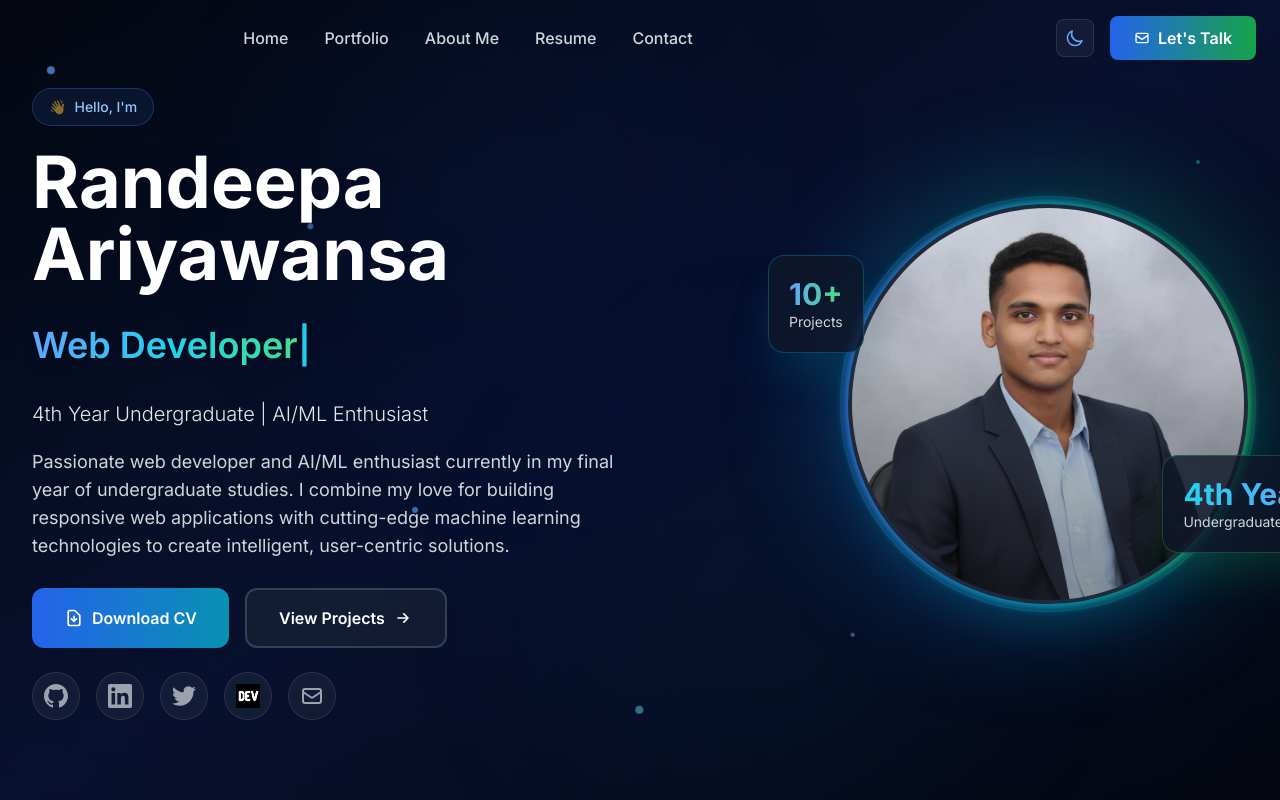
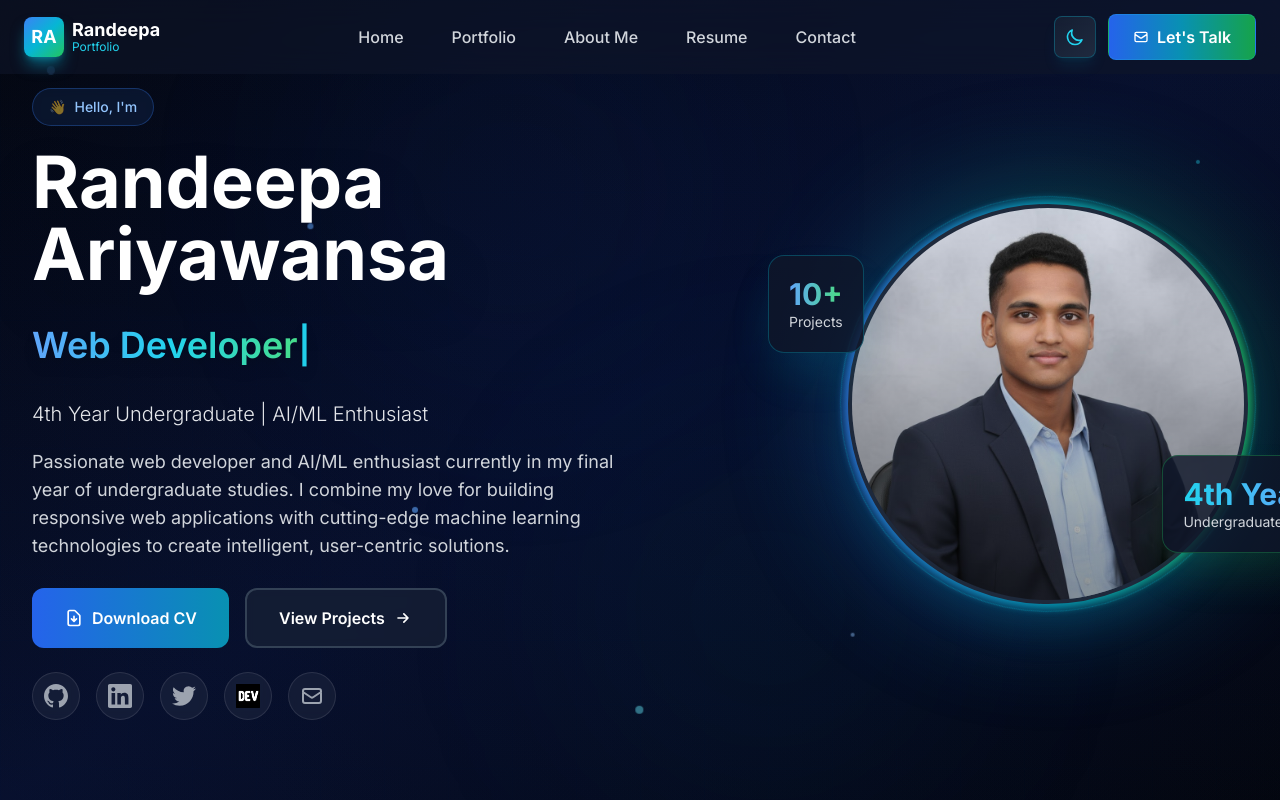
Before and after one commit to Randeepa23/RandeepaAriyawansa, an Angular app in the folder frontend/: page / in a window 1280 px wide. Shown: the top 800 px of the page. Built offline with nearby package versions, Linux system fonts and the light colour scheme.

Commit message:
Redesign navbar: Add logo, animated underlines, improved hover effects and professional styling

```diff
--- a/frontend/src/app/shared/components/navbar/navbar.component.html
+++ b/frontend/src/app/shared/components/navbar/navbar.component.html
@@ -1,35 +1,50 @@
 <!-- Navbar with Glassmorphism Effect -->
 <nav
   [class.scrolled]="isScrolled"
-  class="fixed top-0 left-0 right-0 z-50 transition-all duration-300"
-  [ngClass]="isScrolled ? 'bg-slate-900/80 backdrop-blur-xl border-b border-white/10 shadow-xl' : 'bg-transparent'">
+  class="fixed top-0 left-0 right-0 z-50 transition-all duration-500"
+  [ngClass]="isScrolled ? 'bg-slate-900/95 backdrop-blur-2xl border-b border-cyan-500/20 shadow-2xl shadow-cyan-500/10' : 'bg-slate-900/60 backdrop-blur-lg'">
 
-  <div class="container mx-auto px-6 py-4 max-w-7xl">
-    <div class="flex items-center gap-4">
+  <div class="container mx-auto px-6 py-3.5 max-w-7xl">
+    <div class="flex items-center justify-between">
+
+      <!-- Logo/Brand -->
+      <div class="flex items-center">
+        <div class="flex items-center space-x-2 cursor-pointer group" (click)="navigateTo('#home')">
+          <div class="w-10 h-10 rounded-lg bg-gradient-to-br from-blue-500 via-cyan-500 to-green-500 flex items-center justify-center transform group-hover:scale-110 transition-all duration-300 shadow-lg shadow-cyan-500/50">
+            <span class="text-white font-bold text-lg">RA</span>
+          </div>
+          <div class="hidden md:block">
+            <div class="text-white font-bold text-lg leading-none">Randeepa</div>
+            <div class="text-cyan-400 text-xs leading-none mt-0.5">Portfolio</div>
+          </div>
+        </div>
+      </div>
 
       <!-- Desktop Navigation -->
-      <div class="hidden lg:flex items-center space-x-1 flex-1 justify-center -ml-32">
+      <div class="hidden lg:flex items-center space-x-2">
         <a
           *ngFor="let item of menuItems"
           (click)="navigateTo(item.href)"
-          class="px-4 py-2 text-gray-300 hover:text-white hover:bg-white/5 rounded-lg transition-all duration-300 cursor-pointer font-medium">
-          {{ item.label }}
+          class="relative px-5 py-2 text-gray-300 hover:text-white transition-all duration-300 cursor-pointer font-medium group">
+          <span class="relative z-10">{{ item.label }}</span>
+          <div class="absolute inset-0 bg-gradient-to-r from-blue-500/10 to-cyan-500/10 rounded-lg opacity-0 group-hover:opacity-100 transition-all duration-300 scale-95 group-hover:scale-100"></div>
+          <div class="absolute bottom-0 left-1/2 -translate-x-1/2 w-0 h-0.5 bg-gradient-to-r from-blue-500 to-cyan-500 group-hover:w-3/4 transition-all duration-300"></div>
         </a>
       </div>
 
       <!-- Right Side: Theme Toggle + Let's Talk Button -->
-      <div class="hidden lg:flex items-center space-x-4">
+      <div class="hidden lg:flex items-center space-x-3">
 
         <!-- Theme Toggle -->
         <button
           (click)="toggleTheme()"
-          class="p-2 rounded-lg bg-white/5 hover:bg-white/10 border border-white/10 hover:border-white/20 transition-all duration-300 group"
+          class="p-2.5 rounded-lg bg-gradient-to-br from-slate-800/50 to-slate-700/50 hover:from-slate-700/70 hover:to-slate-600/70 border border-cyan-500/30 hover:border-cyan-400/50 transition-all duration-300 group shadow-lg shadow-cyan-500/10 hover:shadow-cyan-500/30"
           [title]="isDarkTheme ? 'Switch to Light Mode' : 'Switch to Dark Mode'">
 
           <!-- Sun Icon (Light Mode) -->
           <svg
             *ngIf="!isDarkTheme"
-            class="w-5 h-5 text-yellow-400 group-hover:rotate-90 transition-transform duration-300"
+            class="w-5 h-5 text-yellow-400 group-hover:rotate-180 transition-transform duration-500"
             fill="none"
             stroke="currentColor"
             viewBox="0 0 24 24">
@@ -39,7 +54,7 @@
           <!-- Moon Icon (Dark Mode) -->
           <svg
             *ngIf="isDarkTheme"
-            class="w-5 h-5 text-blue-400 group-hover:rotate-12 transition-transform duration-300"
+            class="w-5 h-5 text-cyan-400 group-hover:rotate-12 group-hover:scale-110 transition-all duration-300"
             fill="none"
             stroke="currentColor"
             viewBox="0 0 24 24">
@@ -50,14 +65,14 @@
         <!-- Let's Talk Button -->
         <button
           (click)="openEmail()"
-          class="group relative px-6 py-2.5 bg-gradient-to-r from-blue-600 to-green-600 text-white font-semibold rounded-lg overflow-hidden transition-all duration-300 hover:shadow-lg hover:shadow-cyan-500/50 hover:scale-105 active:scale-95">
+          class="group relative px-6 py-2.5 bg-gradient-to-r from-blue-600 via-cyan-600 to-green-600 text-white font-semibold rounded-lg overflow-hidden transition-all duration-300 hover:shadow-2xl hover:shadow-cyan-500/50 hover:scale-105 active:scale-95 border border-cyan-400/20">
           <span class="relative z-10 flex items-center gap-2">
-            <svg class="w-4 h-4" fill="none" stroke="currentColor" viewBox="0 0 24 24">
+            <svg class="w-4 h-4 group-hover:rotate-12 transition-transform duration-300" fill="none" stroke="currentColor" viewBox="0 0 24 24">
               <path stroke-linecap="round" stroke-linejoin="round" stroke-width="2" d="M3 8l7.89 5.26a2 2 0 002.22 0L21 8M5 19h14a2 2 0 002-2V7a2 2 0 00-2-2H5a2 2 0 00-2 2v10a2 2 0 002 2z"/>
             </svg>
             Let's Talk
           </span>
-          <div class="absolute inset-0 bg-gradient-to-r from-cyan-600 to-blue-600 opacity-0 group-hover:opacity-100 transition-opacity duration-300"></div>
+          <div class="absolute inset-0 bg-gradient-to-r from-green-600 via-cyan-600 to-blue-600 opacity-0 group-hover:opacity-100 transition-opacity duration-300"></div>
         </button>
       </div>
 
```
